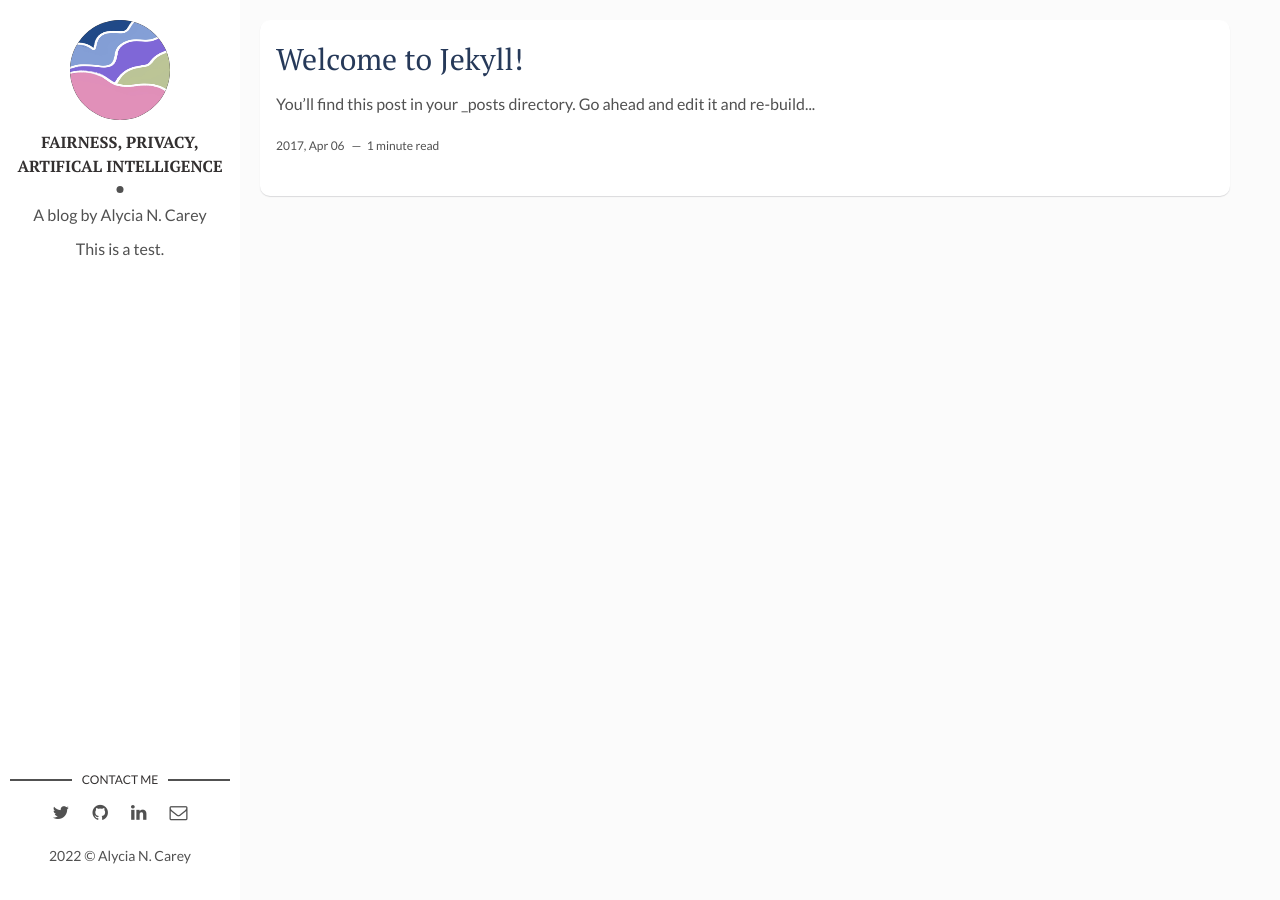
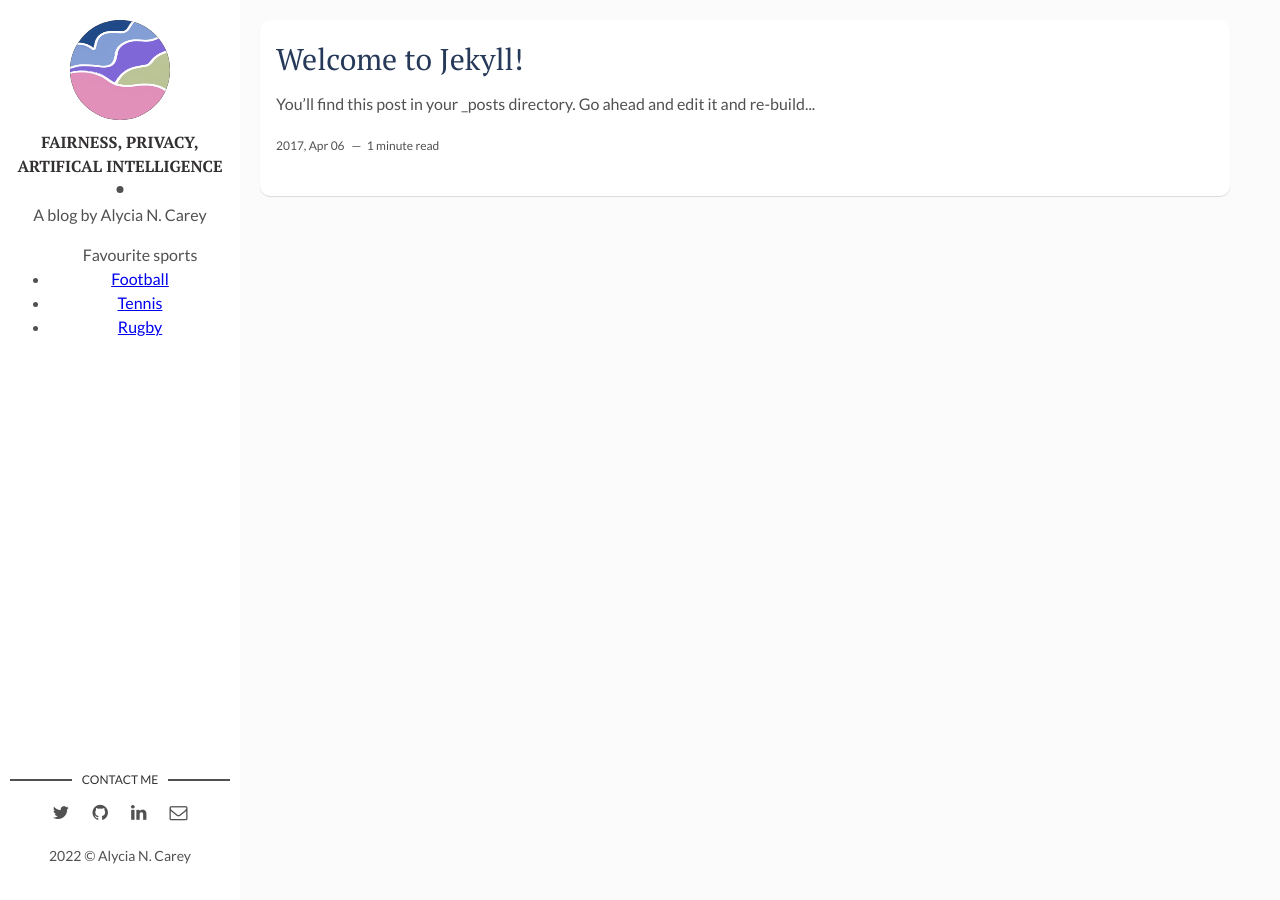
Before and after one commit to alycia-noel/alycia-noel.github.io, a Jekyll site: the page built from index.html, in a window 1280 px wide. Built offline with Jekyll 4.4.1, drawn with Linux system fonts in a browser that asks for light colours; the list of posts is cut into pages by our own code.

Commit message:
Update main.html

```diff
--- a/_layouts/main.html
+++ b/_layouts/main.html
@@ -10,7 +10,13 @@ layout: default
       </div>
       <div class="author-name">{{site.title}}</div>
       <p>{{site.about-author}}</p>
-      <p> This is a test. </p>
+      <section class="directory">
+        <ul> Favourite sports
+          <li><a href="http://en.wikipedia.org/wiki/Football">Football</a></li>
+          <li><a href="http://en.wikipedia.org/wiki/Tennis">Tennis</a></li>
+          <li><a href="http://en.wikipedia.org/wiki/Rugby_football">Rugby</a></li>
+          </ul>
+      </section>
     </div>
   </header> <!-- End Header -->
   <footer>
```
